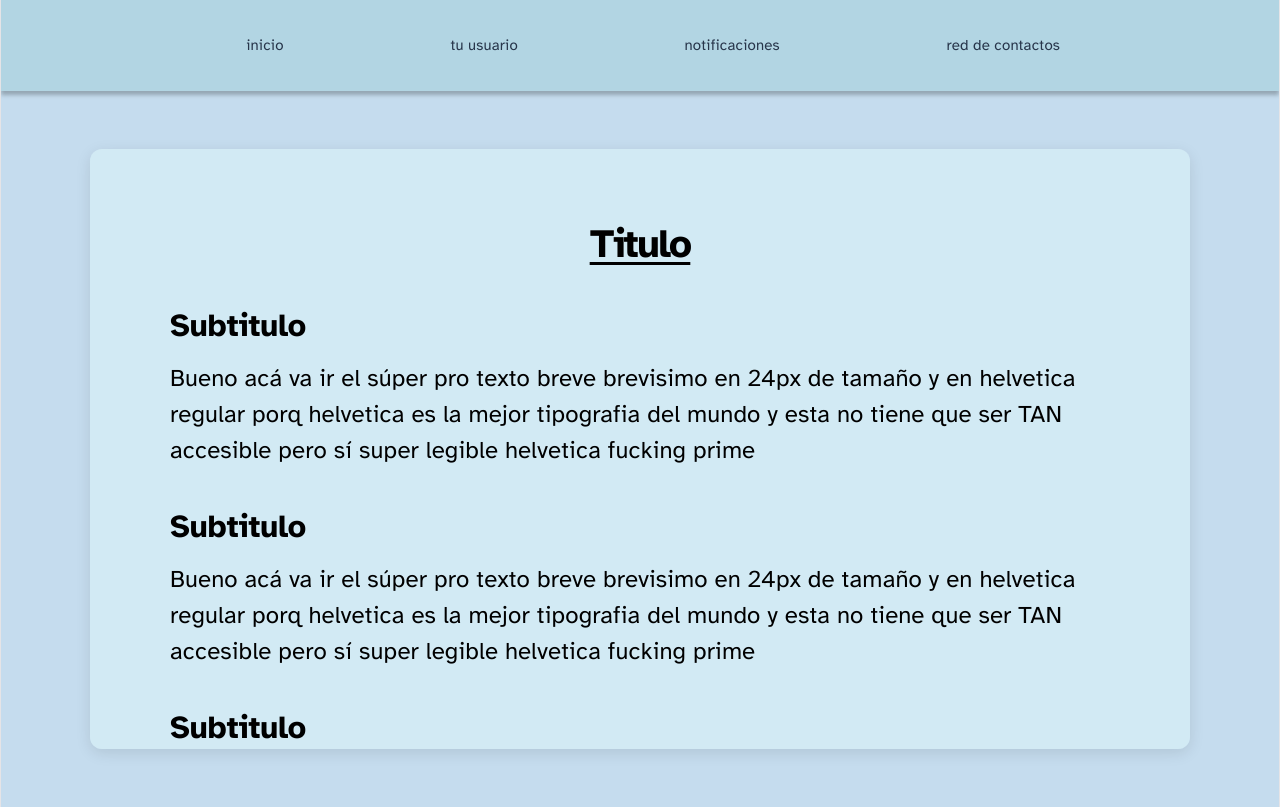
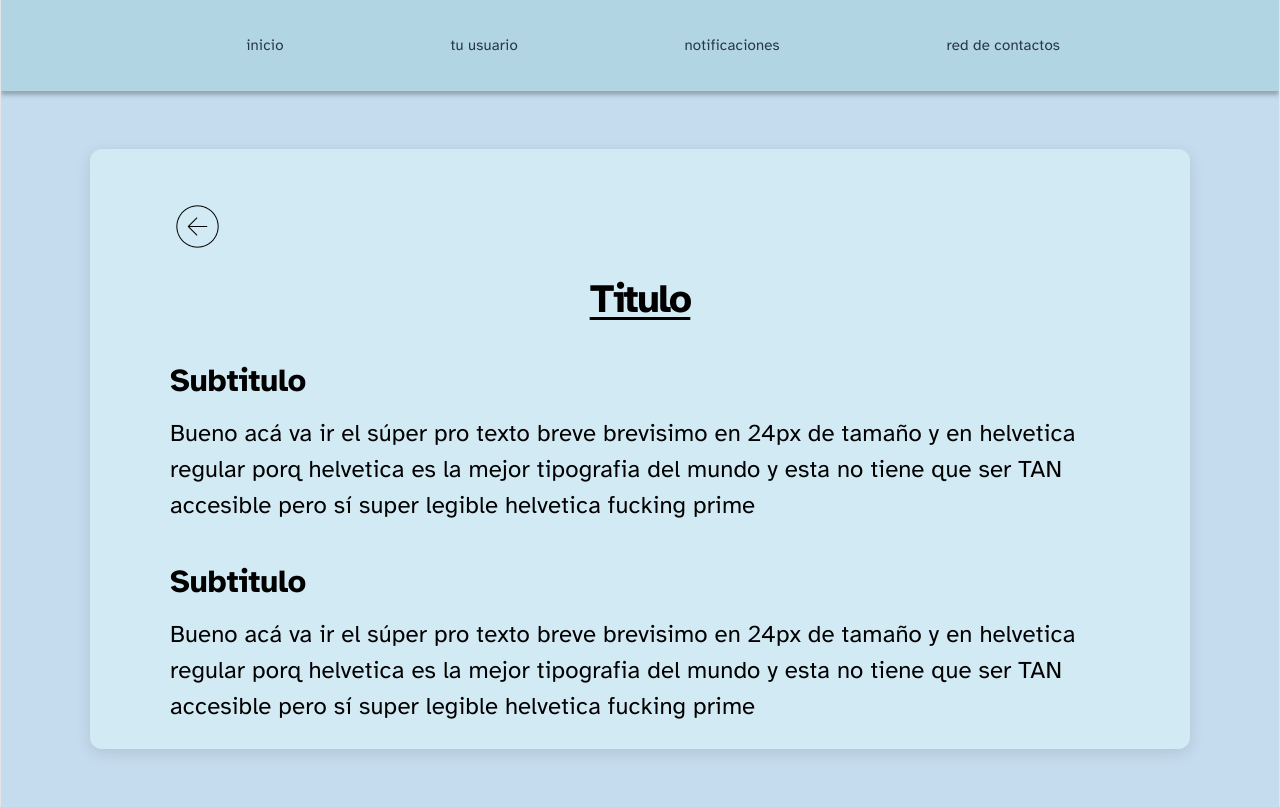
Before and after one commit to malerossi/Proyecto2026_Niura, a React (Vite) app in the folder Niura/: page /cuidador/guia in a window 1280 px wide. Built offline with nearby package versions, Linux system fonts and the light colour scheme; no server answers; some icons are missing.

Commit message:
guia terminada (falta texto posta que va a poner ema)

```diff
--- a/Niura/src/frontend/CUIDADOR/guia/guia.css
+++ b/Niura/src/frontend/CUIDADOR/guia/guia.css
@@ -6,6 +6,12 @@
     align-items: center;
     padding: 40px 20px;
     font-family: 'Atkinson Hyperlegible', sans-serif !important;
+}
+
+.flecha {
+    cursor: pointer;
+    width: 55px;
+    height: 55px;
 }
 
 .guia-content {
--- a/Niura/src/frontend/CUIDADOR/guia/guia.tsx
+++ b/Niura/src/frontend/CUIDADOR/guia/guia.tsx
@@ -1,9 +1,18 @@
 import './guia.css';
+import flecha from '../../PACIENTE/seleccionVIDEO/flecha.png'
+import { useNavigate } from 'react-router-dom';
 
 export default function Guia() {
+    const navigate = useNavigate();
+
+    const handleNavigateBack = () => {
+        navigate (-1);
+    }
+
     return (
         <div className="contenedor-guia">
             <div className="guia-content">
+                <img src={flecha} alt="flecha" className='flecha' onClick={handleNavigateBack}/>
                 <h1>Titulo</h1>
                 <div className="guia-section">
                     <h2>Subtitulo</h2>
```
